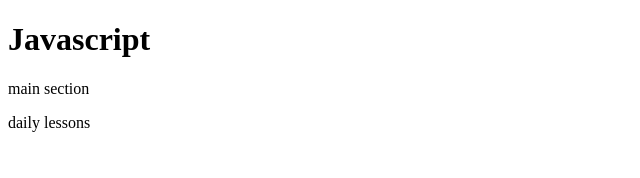
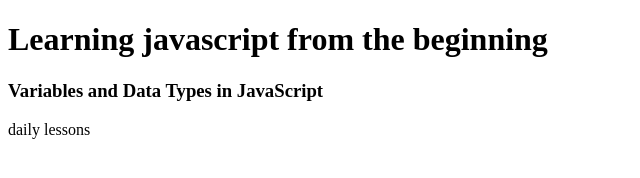
Before and after one commit to mildrette/2025, a website: page index.html in a window 1280 px wide. Shown: the whole page, without its empty margins (0-640 px from the left). Drawn offline with Linux system fonts and the light colour scheme.

Commit message:
variables and data types

```diff
--- a/Script.js
+++ b/Script.js
@@ -0,0 +1,2 @@
+let name = ["mildred", "javascript", "Learning"];
+let age = 20;
--- a/index.html
+++ b/index.html
@@ -4,15 +4,17 @@
     <meta charset="UTF-8">
     <meta name="viewport" content="width=device-width, initial-scale=1.0">
     <title>Javascript lessons from january 1 2025 </title>
+    <link rel="stylesheet" href="style.css">
 </head>
 <body>
 <!-- header section -->
     <header>
-<h1>Javascript</h1>
+<h1>Learning javascript from the beginning</h1>
+<h3>Variables and Data Types in JavaScript</h3>
     </header>
 <!-- main section -->
  <main>
-    <p>main section</p>
+
  </main>
  <!-- footer section -->
   <footer>
```
Also changed, not shown: package.json (added, +9 -0 lines), 1 other file.
